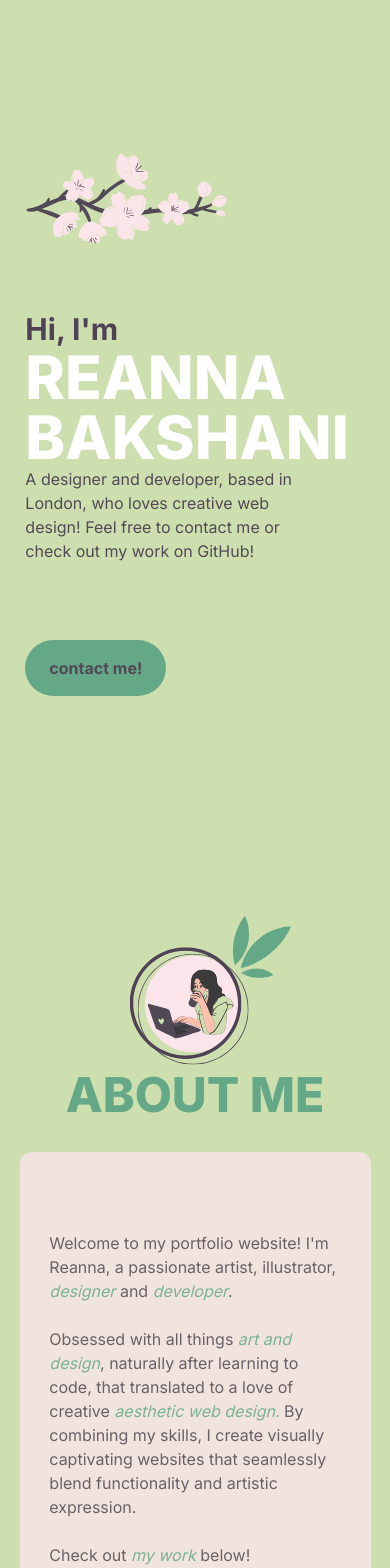
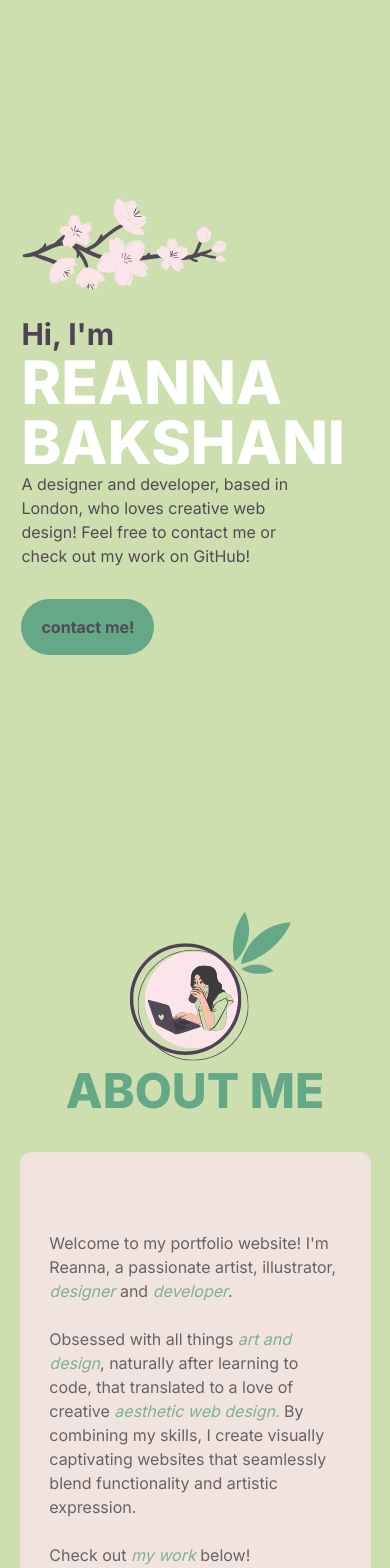
Before and after one commit to reannab16/portfoliowebsite, a Next.js app: page / in a window 390 px wide. Shown: the top 1568 px of the page. Built offline with nearby package versions, Linux system fonts and the light colour scheme.

Commit message:
responsive hero

```diff
--- a/src/app/globals.css
+++ b/src/app/globals.css
@@ -149,23 +149,23 @@ body {
   }
 }
 
-@media (min-width: 1536px) {
+/* @media (min-width: 1536px) {
   .side-socials {
     top: 85vh;
-    left: 500px;
+    left: 250px;
   }
 
   .side-email {
     top: 80vh;
-    right: 475px;
+    right: 235px;
   }
 
   .nav {
     top: 10px;
-    right: 500px;
+    right: 250px;
   }
 
-}
+} */
 
 .skills::after {
   top: calc(100% + 0.3rem);
--- a/src/app/page.tsx
+++ b/src/app/page.tsx
@@ -19,7 +19,7 @@ export default function Home() {
       </div>
 
       {/* STATIC CONTENT */}
-      <div className="flex flex-col items-end md:h-[75vh] h-[65vh] w-[30vw] max-w-md lg:mr-[5%] fixed justify-end  bottom-[12.5vh] left-[60vw] md:mr-[10%] md:opacity-100 opacity-0">
+      <div className="flex flex-col items-end md:h-[75vh] h-[65vh] w-[30%] max-w-md lg:mr-[5%] fixed justify-end  bottom-[12.5vh] left-[60%] md:mr-[10%] md:opacity-100 opacity-0">
 
         <Panda className="lg:h-[58%] lg:mr-[-0.5%] h-[45%]" />
       </div>
--- a/src/components/about.tsx
+++ b/src/components/about.tsx
@@ -7,9 +7,9 @@ export default function About() {
       <div className="h-[90%] md:w-[80%] w-[90%] flex flex-col items-center justify-center md:mr-[10%]">
         <div className="h-[50%] xl:w-[50%] flex-col flex justify-center items-center md:w-[70%] w-[60%] whitespace-nowrap">
           <Me className="md:-mb-[8%] md:-mt-0 -mt-5" />
-          <div className="md:text-6xl text-3xl text-[#65a888] font-extrabold max-[962px]:text-5xl md:-mt-0 -mt-7 ">ABOUT ME</div>
+          <div className="md:text-6xl text-3xl text-[#65a888] font-extrabold max-[962px]:text-5xl md:-mt-0 -mt-7 max-[1025px]:pb-2">ABOUT ME</div>
         </div>
-        <div className=" pink-block md:h-[55%] sm:h-[80%] h-[93%] bg-[#fbe4ea] md:w-[90%] w-[100%] max-w-4xl md:-mt-[3%] rounded-xl opacity-80 md:pl-[11.1%] md:pr-[11.1%] pl-[8.5%] pr-[8.5%] text-base text-[#504256] text-left flex justify-center items-center ">
+        <div className=" pink-block md:h-[61%] sm:h-[80%] h-[93%] bg-[#fbe4ea] md:w-[92%] w-[100%] max-w-4xl md:-mt-[3%] rounded-xl opacity-80 md:pl-[11.1%] md:pr-[11.1%] pl-[8.5%] pr-[8.5%] text-base text-[#504256] text-left flex justify-center items-center ">
           <div>
           Welcome to my portfolio website! I&apos;m Reanna, a passionate artist,
           illustrator, <span className="text-[#65a888] italic">designer</span>{" "}
--- a/src/components/hero.tsx
+++ b/src/components/hero.tsx
@@ -4,10 +4,11 @@ import { Panda } from "./icons";
 
 export default function Hero() {
   return (
-    <div className="bg-[#cddfae] h-[100vh] w-[60vw] flex flex-col justify-center items-center max-w-[1280px] sm:pl-0 pl-5" id="home">
-      <div className=" hero-container flex flex-col h-[65%] md:w-[80%] w-[95%] justify-between items-start">
-        <Flower className=" md:h-[60%] h-[30%] -mt-[14%]"/>
-        <div className="-mt-[17%]">
+
+    <div className="bg-[#cddfae] h-[100vh] w-[60vw] flex flex-col justify-center items-center max-w-[1280px] sm:pl-0 pl-4" id="home">
+      <div className=" hero-container flex flex-col h-[100%] md:w-[80%] w-[95%] justify-center items-start">
+        <Flower className="mb-[5%]"/>
+        <div className="">
           <div className="font-bold md:text-4xl text-3xl text-[#504256]">
             Hi, I&apos;m
           </div>
@@ -22,7 +23,7 @@ export default function Hero() {
         </div>
         <a
           href=""
-          className="duration-300 hover:bg-[#524956] rounded-full hover:text-[#65a888] font-bold text-base bg-[#65a888] text-[#524956] p-4 md:pl-10 md:pr-10 pl-6 pr-6 hover:-translate-y-[2px]"
+          className="mt-[7.5%] duration-300 hover:bg-[#524956] rounded-full hover:text-[#65a888] font-bold text-base bg-[#65a888] text-[#524956] p-4 md:pl-10 md:pr-10 pl-5 pr-5 hover:-translate-y-[2px]"
         >
           contact me!
         </a>
--- a/src/components/skills.tsx
+++ b/src/components/skills.tsx
@@ -26,13 +26,13 @@ export default function Skills() {
 
 
     return(
-        <div className="bg-[#cddfae] xl:h-[100vh] xl:w-[60vw] flex flex-col justify-center items-center max-w-[1280px] w-[100vw]" id="skills">
-            <div className="text-[var(--pandaLight)] right-4 text-6xl font-extrabold relative skills after:h-[0.35rem] after:w-[15.6rem] after:bg-[var(--lightPink)] after:absolute after:top-[calc(100% + 1rem)] after:-left-5">
+        <div className="bg-[#cddfae] xl:h-[100vh] md:w-[60%] flex flex-col justify-center items-center max-w-[1280px] w-[100%]" id="skills">
+            <div className="text-[var(--pandaLight)] flex items-center justify-center right-4 text-6xl font-extrabold relative skills after:h-[0.35rem] after:w-[15.6rem] after:bg-[var(--lightPink)] after:absolute after:top-[calc(100% + 1rem)] after:-left-5">
                 SKILLS
                 <MiniFlower className="absolute top-[2.1rem] h-16 left-48"/>
             </div>
 
-            <div className="flex flex-row items-center justify-center flex-wrap w-[60%] h-[30%] mt-4">
+            <div className="flex flex-row items-center justify-center flex-wrap md:w-[73%] w-[100%] h-[30%] mt-4">
                 {skills.map((item)=>{
                     return(
                         <div key={item.name} className="h-10 bg-[var(--darkGreen)] flex items-center justify-center w-32 rounded-full text-slate-100 text-base m-2">{item.name}</div>
```
